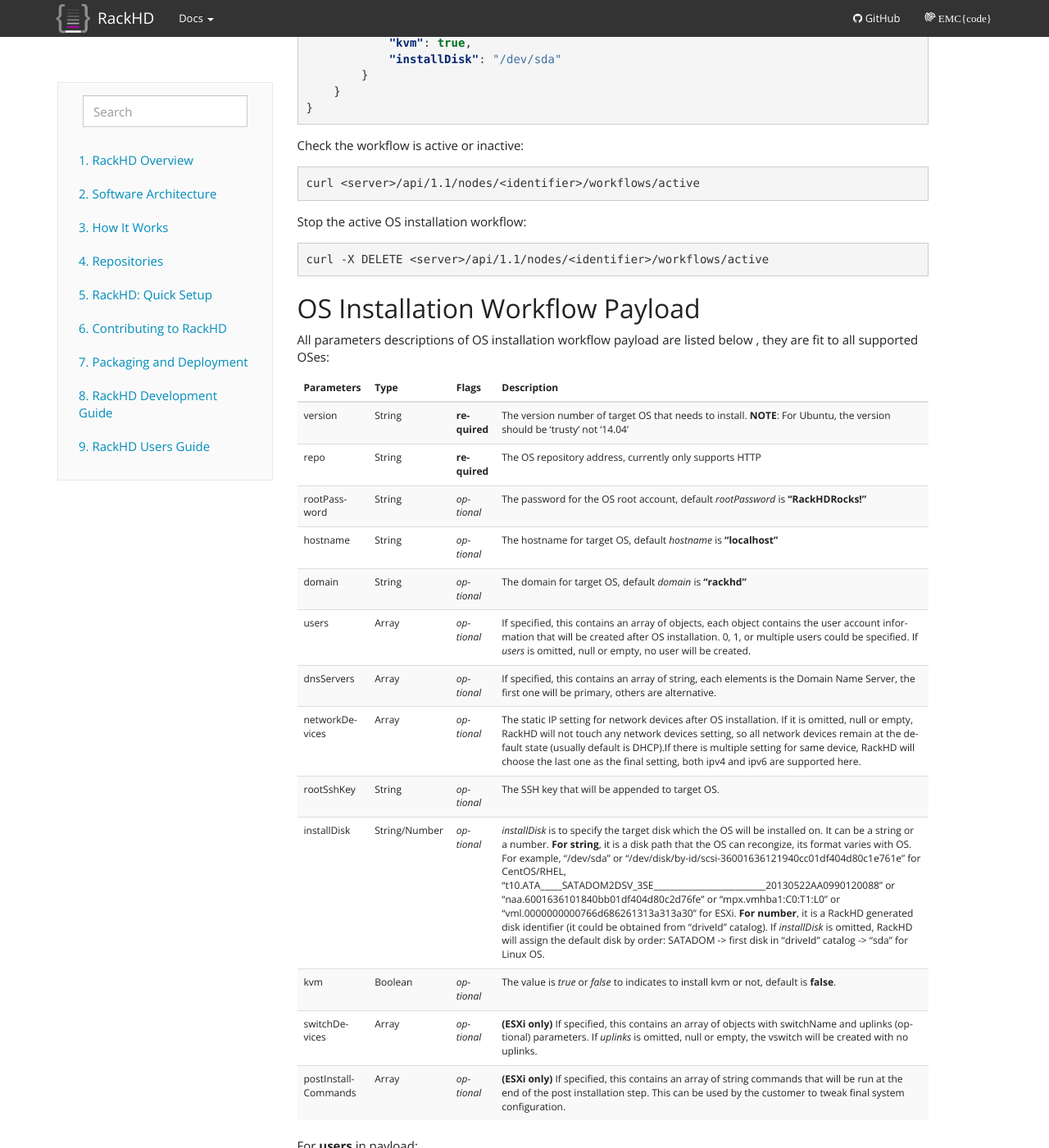
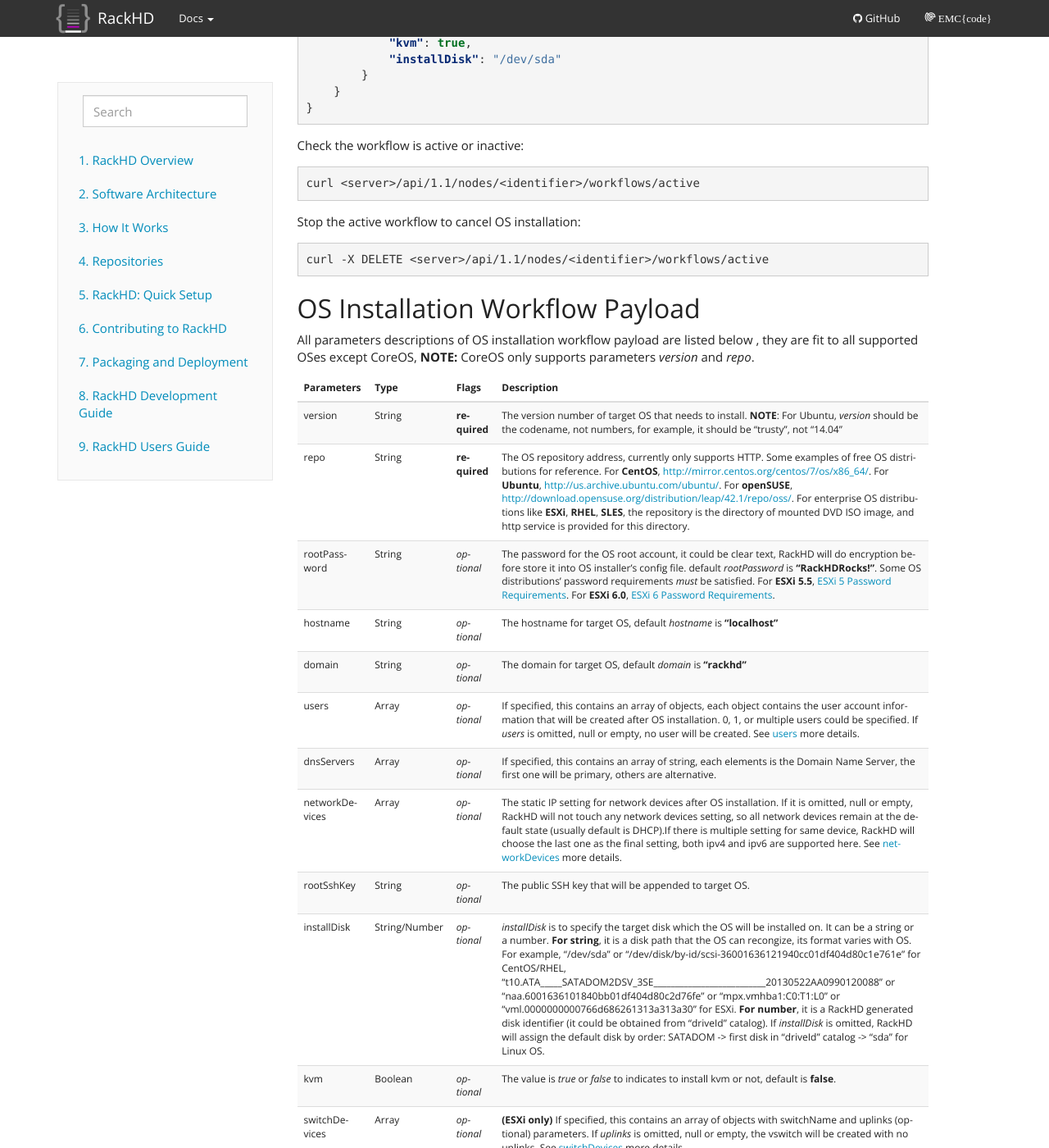
Before and after one commit to RackHD/docs, a Sphinx documentation site: the page built from docs/rackhd/install_os.rst, in a window 1280 px wide and 1400 px high, scrolled down 2070 px. Shown: the whole window at 82% size. Built offline with Sphinx 7.4.7, drawn with Linux system fonts in a browser that asks for light colours; some of the changed text lies outside the part shown.

Commit message:
refine discriptions for more readable

```diff
--- a/docs/rackhd/install_os.rst
+++ b/docs/rackhd/install_os.rst
@@ -50,7 +50,7 @@
     curl <server>/api/1.1/nodes/<identifier>/workflows/active
 
 
-Stop the active OS installation workflow:
+Stop the active workflow to cancel OS installation:
 
 .. code-block:: REST
 
@@ -60,26 +60,28 @@
 OS Installation Workflow Payload
 ^^^^^^^^^^^^^^^^^^^^^^^^^^^^^^^^
 
-All parameters descriptions of OS installation workflow payload are listed below , they are fit to all supported OSes:
+All parameters descriptions of OS installation workflow payload are listed below , they are fit to all supported OSes except CoreOS, **NOTE:** CoreOS only supports parameters *version* and *repo*.
 
 =================== ================ ============ ============================================
 Parameters          Type              Flags       Description
 =================== ================ ============ ============================================
-version             String           **required** The version number of target OS that needs to install. **NOTE**: For Ubuntu, the version should be 'trusty' not '14.04'
-repo                String           **required** The OS repository address, currently only supports HTTP
-rootPassword        String           *optional*   The password for the OS root account, default *rootPassword* is  **"RackHDRocks!"**
+version             String           **required** The version number of target OS that needs to install. **NOTE**: For Ubuntu, *version* should be the codename, not numbers, for example, it should be "trusty", not "14.04"
+repo                String           **required** The OS repository address, currently only supports HTTP. Some examples of free OS distributions for reference. For **CentOS**, http://mirror.centos.org/centos/7/os/x86_64/. For **Ubuntu**, http://us.archive.ubuntu.com/ubuntu/. For **openSUSE**, http://download.opensuse.org/distribution/leap/42.1/repo/oss/. For enterprise OS distributions like **ESXi**, **RHEL**, **SLES**, the repository is the directory of mounted DVD ISO image, and http service is provided for this directory.
+rootPassword        String           *optional*   The password for the OS root account, it could be clear text, RackHD will do encryption before store it into OS installer's config file. default *rootPassword* is  **"RackHDRocks!"**. Some OS distributions' password requirements *must* be satisfied. For **ESXi 5.5**, `ESXi 5 Password Requirements <https://pubs.vmware.com/vsphere-50/index.jsp?topic=%2Fcom.vmware.vsphere.security.doc_50%2FGUID-DC96FFDB-F5F2-43EC-8C73-05ACDAE6BE43.html&resultof=%22password%22%20>`_. For **ESXi 6.0**, `ESXi 6 Password Requirements <http://pubs.vmware.com/vsphere-60/index.jsp#com.vmware.vsphere.security.doc/GUID-4BDBF79A-6C16-43B0-B0B1-637BF5516112.html?resultof=%2522%2550%2561%2573%2573%2577%256f%2572%2564%2522%2520%2522%2570%2561%2573%2573%2577%256f%2572%2564%2522%2520%2522%2552%2565%2571%2575%2569%2572%2565%256d%2565%256e%2574%2573%2522%2520%2522%2572%2565%2571%2575%2569%2572%2522%2520>`_.
 hostname            String           *optional*   The hostname for target OS, default *hostname* is **"localhost"**
 domain              String           *optional*   The domain for target OS, default *domain* is **"rackhd"**
-users               Array            *optional*   If specified, this contains an array of objects, each object contains the user account information that will be created after OS installation. 0, 1, or multiple users could be specified.  If *users* is omitted, null or empty, no user will be created.
+users               Array            *optional*   If specified, this contains an array of objects, each object contains the user account information that will be created after OS installation. 0, 1, or multiple users could be specified.  If *users* is omitted, null or empty, no user will be created. See users_ more details.
 dnsServers          Array            *optional*   If specified, this contains an array of string, each elements is the Domain Name Server, the first one will be primary, others are alternative.
-networkDevices      Array            *optional*   The static IP setting for network devices after OS installation. If it is omitted, null or empty, RackHD will not touch any network devices setting, so all network devices remain at the default state (usually default is DHCP).If there is multiple setting for same device, RackHD will choose the last one as the final setting, both ipv4 and ipv6 are supported here.
-rootSshKey          String           *optional*   The SSH key that will be appended to target OS.
+networkDevices      Array            *optional*   The static IP setting for network devices after OS installation. If it is omitted, null or empty, RackHD will not touch any network devices setting, so all network devices remain at the default state (usually default is DHCP).If there is multiple setting for same device, RackHD will choose the last one as the final setting, both ipv4 and ipv6 are supported here. See networkDevices_ more details.
+rootSshKey          String           *optional*   The public SSH key that will be appended to target OS.
 installDisk         String/Number    *optional*   *installDisk* is to specify the target disk which the OS will be installed on. It can be a string or a number. **For string**, it is a disk path that the OS can recongize, its format varies with OS. For example, "/dev/sda" or "/dev/disk/by-id/scsi-36001636121940cc01df404d80c1e761e" for CentOS/RHEL, "t10.ATA_____SATADOM2DSV_3SE__________________________20130522AA0990120088" or "naa.6001636101840bb01df404d80c2d76fe" or "mpx.vmhba1:C0:T1:L0" or "vml.0000000000766d686261313a313a30" for ESXi. **For number**, it is a RackHD generated disk identifier (it could be obtained from "driveId" catalog). If *installDisk* is omitted, RackHD will assign the default disk by order: SATADOM -> first disk in "driveId" catalog -> "sda" for Linux OS.
 kvm                 Boolean          *optional*   The value is *true* or *false* to indicates to install kvm or not, default is **false**.
-switchDevices       Array            *optional*   **(ESXi only)** If specified, this contains an array of objects with switchName and uplinks (optional) parameters. If *uplinks* is omitted, null or empty, the vswitch will be created with no uplinks.
+switchDevices       Array            *optional*   **(ESXi only)** If specified, this contains an array of objects with switchName and uplinks (optional) parameters. If *uplinks* is omitted, null or empty, the vswitch will be created with no uplinks. See switchDevices_ more details.
 postInstallCommands Array            *optional*   **(ESXi only)** If specified, this contains an array of string commands that will be run at the end of the post installation step.  This can be used by the customer to tweak final system configuration.
 
 =================== ================ ============ ============================================
+
+.. _users:
 
 For **users** in payload:
 
@@ -87,11 +89,12 @@
 Parameters  Type     Flags        Description
 =========== ======== ============ ============================================
 name        String   **required** The name of user
-password    String   **required** The password of user, it could be clear text, RackHD will do encryption before store it into kickstart file.
+password    String   **required** The password of user, it could be clear text, RackHD will do encryption before store it into OS installer's config file. Some OS distributions' password requirements *must* be satisfied. For **ESXi 5.5**, `ESXi 5 Password Requirements <https://pubs.vmware.com/vsphere-50/index.jsp?topic=%2Fcom.vmware.vsphere.security.doc_50%2FGUID-DC96FFDB-F5F2-43EC-8C73-05ACDAE6BE43.html&resultof=%22password%22%20>`_. For **ESXi 6.0**, `ESXi 6 Password Requirements <http://pubs.vmware.com/vsphere-60/index.jsp#com.vmware.vsphere.security.doc/GUID-4BDBF79A-6C16-43B0-B0B1-637BF5516112.html?resultof=%2522%2550%2561%2573%2573%2577%256f%2572%2564%2522%2520%2522%2570%2561%2573%2573%2577%256f%2572%2564%2522%2520%2522%2552%2565%2571%2575%2569%2572%2565%256d%2565%256e%2574%2573%2522%2520%2522%2572%2565%2571%2575%2569%2572%2522%2520>`_.
 uid         Number   **required** The unique identifier of user. **required** for non-ESXi OS, Not support for ESXi OS
-sshKey      String   *optional*   The SSH key that will be appended into target OS.
+sshKey      String   *optional*   The public SSH key that will be appended into target OS.
 =========== ======== ============ ============================================
 
+.. _networkDevices:
 
 For **networkDevices** in payload, both ipv4 and ipv6 are supported
 
@@ -99,11 +102,12 @@
 Parameters     Type     Flags        Description
 ============== ======== ============ ============================================
 device         String   **required**  Network device name in target OS (ex. "eth0", "enp0s1")
-ipv4           Object   *optional*    The object contains ipv4 configurations
-ipv6           Object   *optional*    The object contains ipv6 configurations
+ipv4           Object   *optional*    See `ipv4 or ipv6`_ more details.
+ipv6           Object   *optional*    See `ipv4 or ipv6`_ more details.
 esxSwitchName  String   *optional*    **(ESXi only)** The vswitch to attach the vmk device to. vSwitch0 is used by default if no esxSwitchName is specified.
 ============== ======== ============ ============================================
 
+.. _`ipv4 or ipv6`:
 
 For **ipv4** or **ipv6** configurations:
 
```
Also changed, not shown: other parts of docs/rackhd/install_os.rst (+2 -0 lines).
